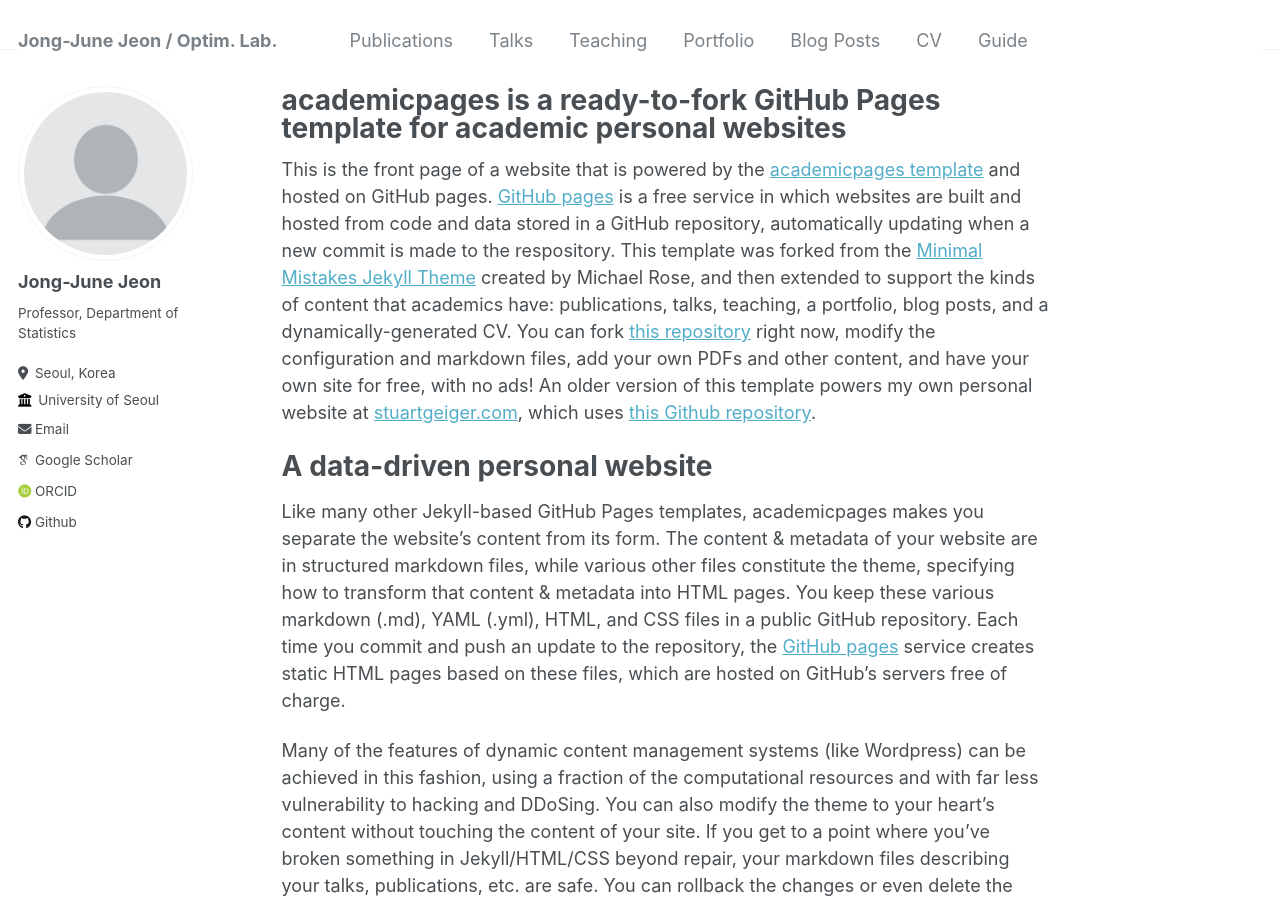
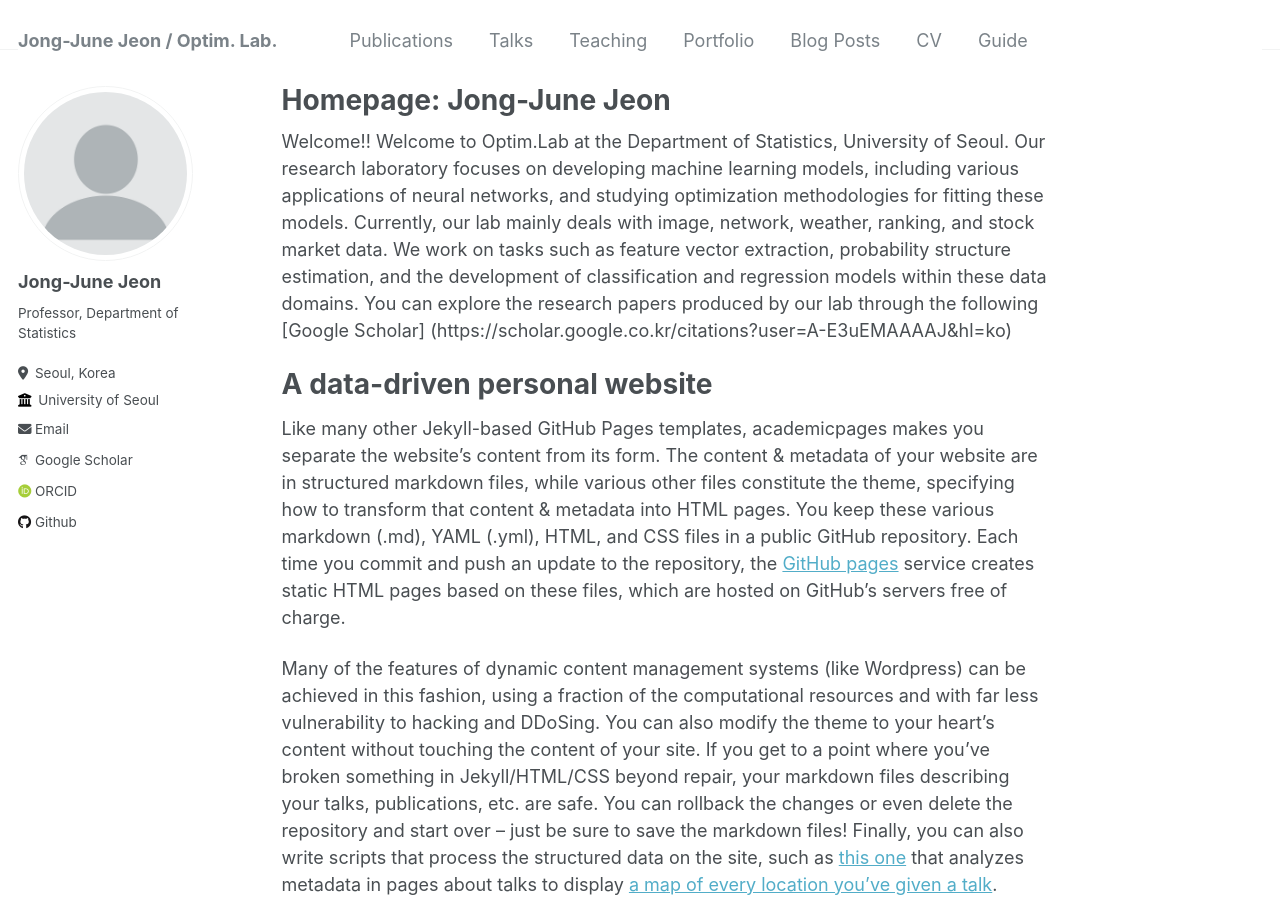
Before and after one commit to jenjong/jenjong.github.io, a Jekyll site: the page built from _pages/about.md, in a window 1280 px wide and 900 px high. Built offline with Jekyll 4.4.1, drawn with Linux system fonts in a browser that asks for light colours; some web fonts are replaced.

Commit message:
Update about.md

```diff
--- a/_pages/about.md
+++ b/_pages/about.md
@@ -1,13 +1,19 @@
 ---
 permalink: /
-title: "academicpages is a ready-to-fork GitHub Pages template for academic personal websites"
+title: "Homepage: Jong-June Jeon"
 author_profile: true
 redirect_from:
   - /about/
   - /about.html
 ---
 
-This is the front page of a website that is powered by the [academicpages template](https://github.com/academicpages/academicpages.github.io) and hosted on GitHub pages. [GitHub pages](https://pages.github.com) is a free service in which websites are built and hosted from code and data stored in a GitHub repository, automatically updating when a new commit is made to the respository. This template was forked from the [Minimal Mistakes Jekyll Theme](https://mmistakes.github.io/minimal-mistakes/) created by Michael Rose, and then extended to support the kinds of content that academics have: publications, talks, teaching, a portfolio, blog posts, and a dynamically-generated CV. You can fork [this repository](https://github.com/academicpages/academicpages.github.io) right now, modify the configuration and markdown files, add your own PDFs and other content, and have your own site for free, with no ads! An older version of this template powers my own personal website at [stuartgeiger.com](http://stuartgeiger.com), which uses [this Github repository](https://github.com/staeiou/staeiou.github.io).
+ Welcome!! Welcome to Optim.Lab at the Department of Statistics,
+  University of Seoul. Our research laboratory focuses on developing machine learning models,
+  including various applications of neural networks, and studying optimization methodologies for fitting these models.
+  Currently, our lab mainly deals with image, network, weather, ranking, and stock market data.
+  We work on tasks such as feature vector extraction, probability structure estimation, and the development of classification and regression models within these data domains.
+  You can explore the research papers produced by our lab through the following [Google Scholar] (https://scholar.google.co.kr/citations?user=A-E3uEMAAAAJ&hl=ko)
+
 
 A data-driven personal website
 ======
```
